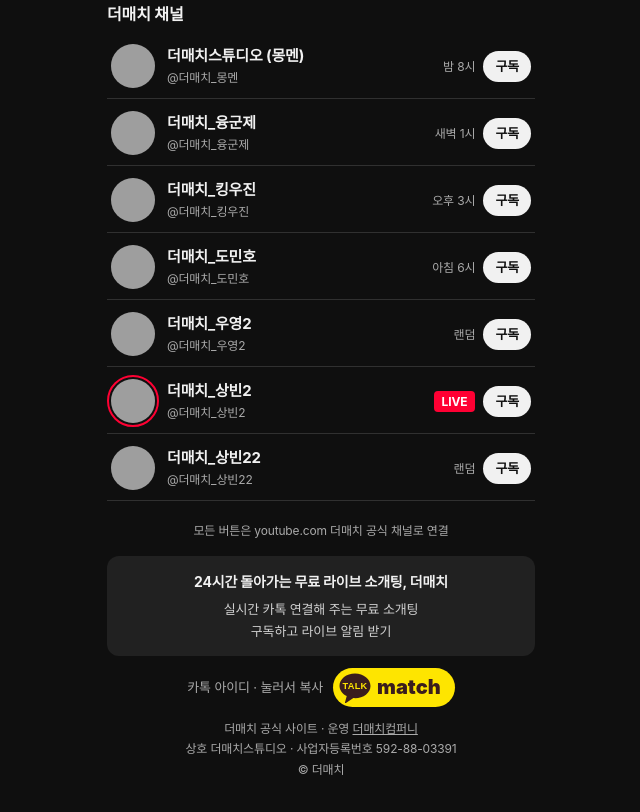
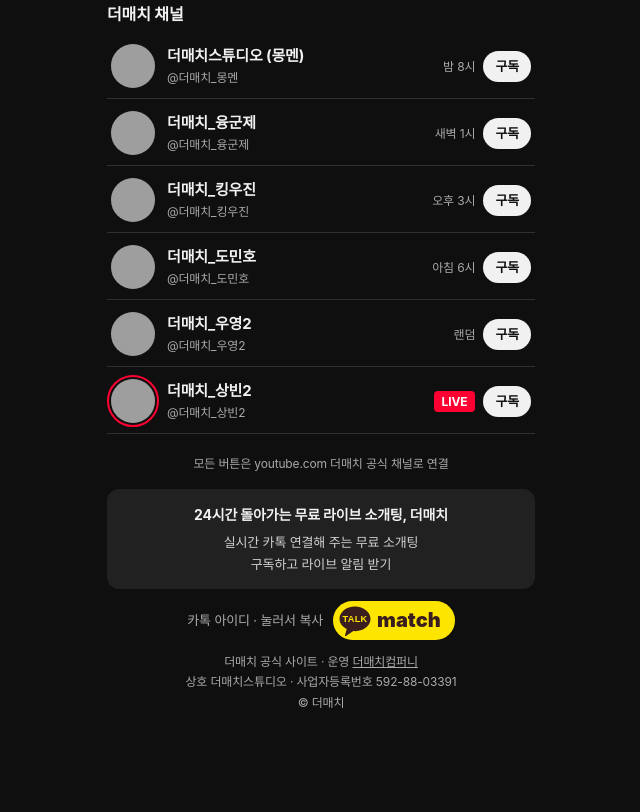
Before and after one commit to heeyulk0117-sketch/thematch, a plain HTML site: page index.html in a window 1280 px wide. Shown: the part 900-1712 px from the top of the page, without its empty margins (319-959 px from the left). After the commit the page ends 1645 px from the top, so only its background shows below. Drawn offline with Linux system fonts and the light colour scheme; no server answers; grey boxes are pictures that could not be loaded; a web font is replaced by a local one.

Commit message:
라이브 홈피에서 상빈22 내림
Co-Authored-By: Claude Opus 5.5 <noreply@anthropic.com>

```diff
--- a/index.html
+++ b/index.html
@@ -158,7 +158,7 @@
 </main>
 <a class="fb" id="webFallback" href="#">YouTube 앱이 안 열리면 여기를 눌러 웹으로 보기</a>
 <script>
-// 멤버 순서(사용자 11-05 '몽멘 융군제 킹우진 도민호 우상2', 11-06 우상2 → 우영2, 상빈2 추가, 11-11 상빈22 추가), 평소 방송 시간, 채널 사진.
+// 멤버 순서(사용자 11-05 '몽멘 융군제 킹우진 도민호 우상2', 11-06 우상2 → 우영2, 상빈2 추가, 11-11 상빈22 추가, 11-17 상빈22 내림), 평소 방송 시간, 채널 사진.
 // 누가 방송 중인지는 봇이 live.json 에 적는다(3분마다 확인).
 const MEMBERS = [
   { ch: "몽멘", name: "더매치스튜디오 (몽멘)", handle: "@더매치_몽멘", time: "밤 8시",
@@ -175,9 +175,6 @@ const MEMBERS = [
   // 상빈2: 11-06 새 채널(heeyul2 계정). 봇이 아직 이 채널 방송을 안 봐서 LIVE 표시는 안 뜨고, 누르면 채널 라이브 화면으로
   { ch: "상빈2", name: "더매치_상빈2", handle: "@더매치_상빈2", time: "랜덤",
     av: "https://yt3.googleusercontent.com/BHNEroeziKmJCYppZQ8vAS2KeQbzjEwVFP3Ijby2P1mm6scRIinodD0GQ9QyYv31hNgFTjO2=s240-c-k-c0x00ffffff-no-rj" },
-  // 상빈22: 11-11 새 채널(임시 계정). 봇 config 이름도 '상빈22' 라 live.json 의 ch 와 맞음
-  { ch: "상빈22", name: "더매치_상빈22", handle: "@더매치_상빈22", time: "랜덤",
-    av: "https://yt3.googleusercontent.com/_Xsq-UuAc3kAOsHEKhR9yHD5oZlaL-M068PaPFKuguHp16eFzv5LEtnzlOwe8oc7A1IhP1ZJ=s240-c-k-c0x00ffffff-no-rj" },
 ];
 const WAIT_MS = 3000;      // 자동으로 넘어가기까지(사용자 11-05 1.5초 → 3초 → 5초 → 추천대로 3초 'ㅇㅋ')
 const STALE_MIN = 150;     // live.json 이 이보다 오래되면 봇이 멈춘 것으로 보고 자동 이동 안 함
```
